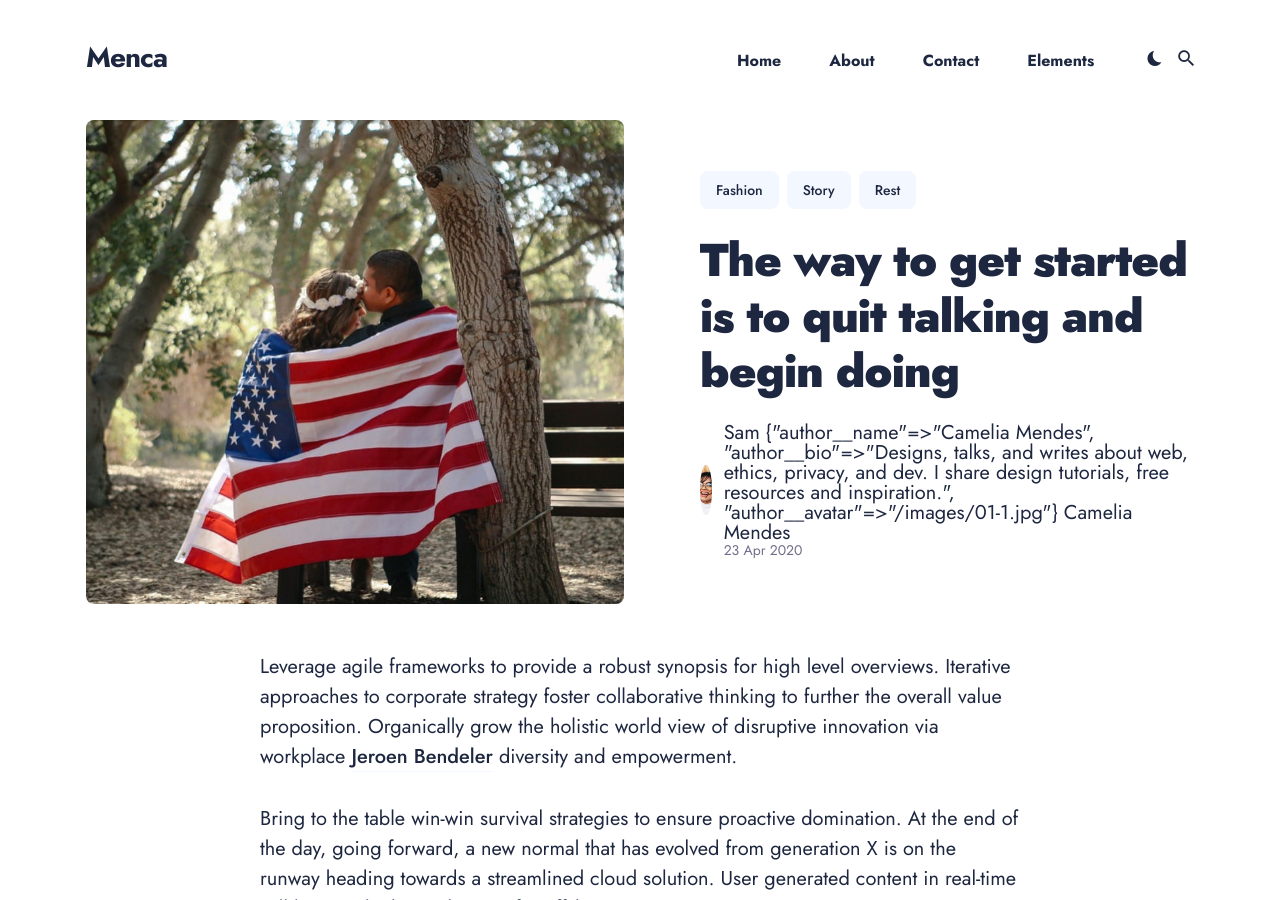
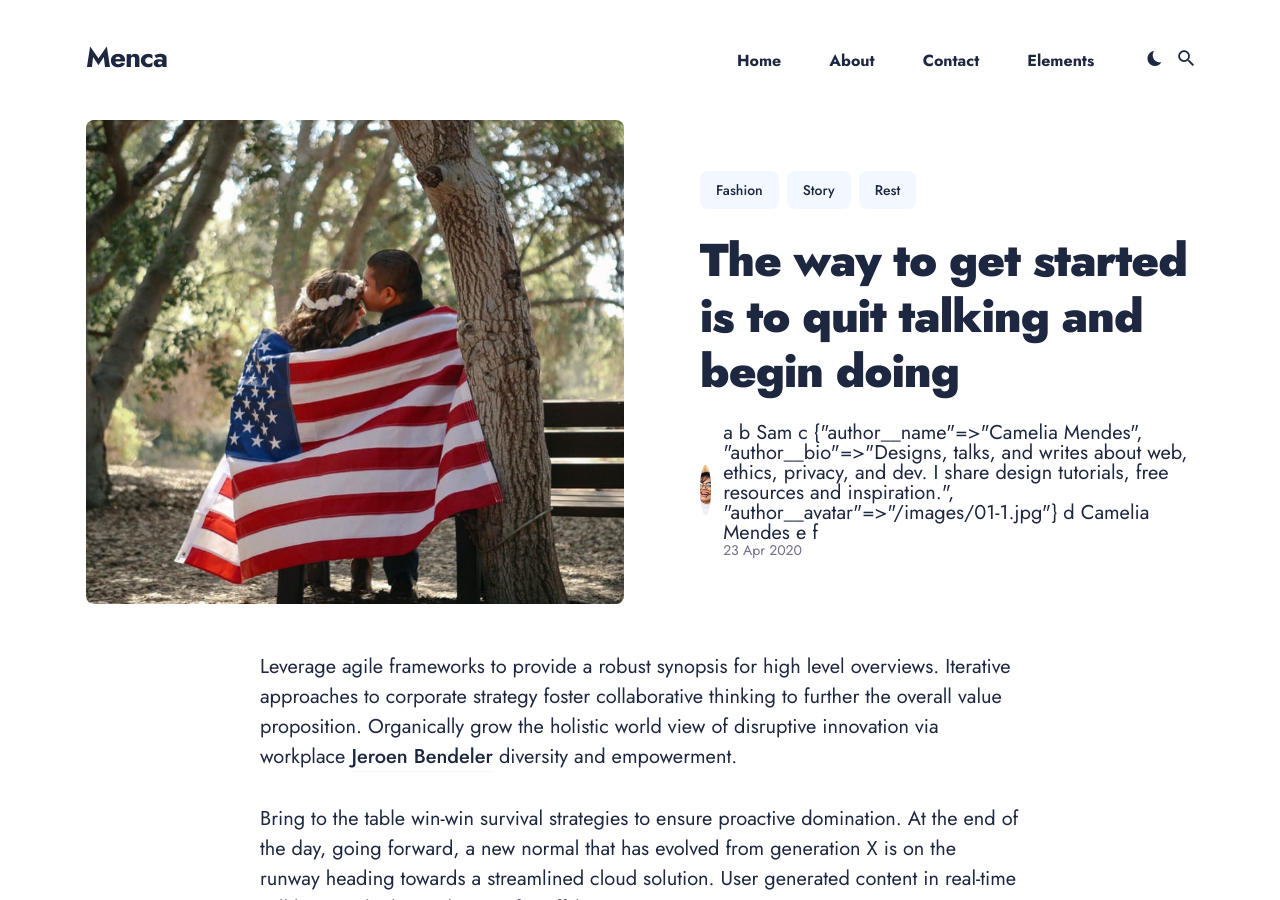
Before and after one commit to slimooo/bensadok, a Jekyll site: the page built from _posts/2018-04-23-the-way-to-get-started-is-to-quit-talking-and-begin-doing.markdown, in a window 1280 px wide and 900 px high. Built offline with Jekyll 4.4.1, drawn with Linux system fonts in a browser that asks for light colours; nearby versions of some CDN libraries.

Commit message:
Update post.html

```diff
--- a/_layouts/post.html
+++ b/_layouts/post.html
@@ -46,7 +46,7 @@ layout: default
             </a>
 
             <div class="post__meta-bottom">
-              {{post.author}} {{page.author}} {{site.author}} {{site.author.author__name}} {{post.author.author__name}} {{page.author.author__name}}
+              a {{post.author}} b {{page.author}} c {{site.author}} d {{site.author.author__name}} e {{post.author.author__name}} f {{page.author.author__name}}
               <time class="post__date" datetime="{{ page.date | date_to_xmlschema }}">{{ page.date | date_to_string }}</time>
             </div>
           </div>
```
